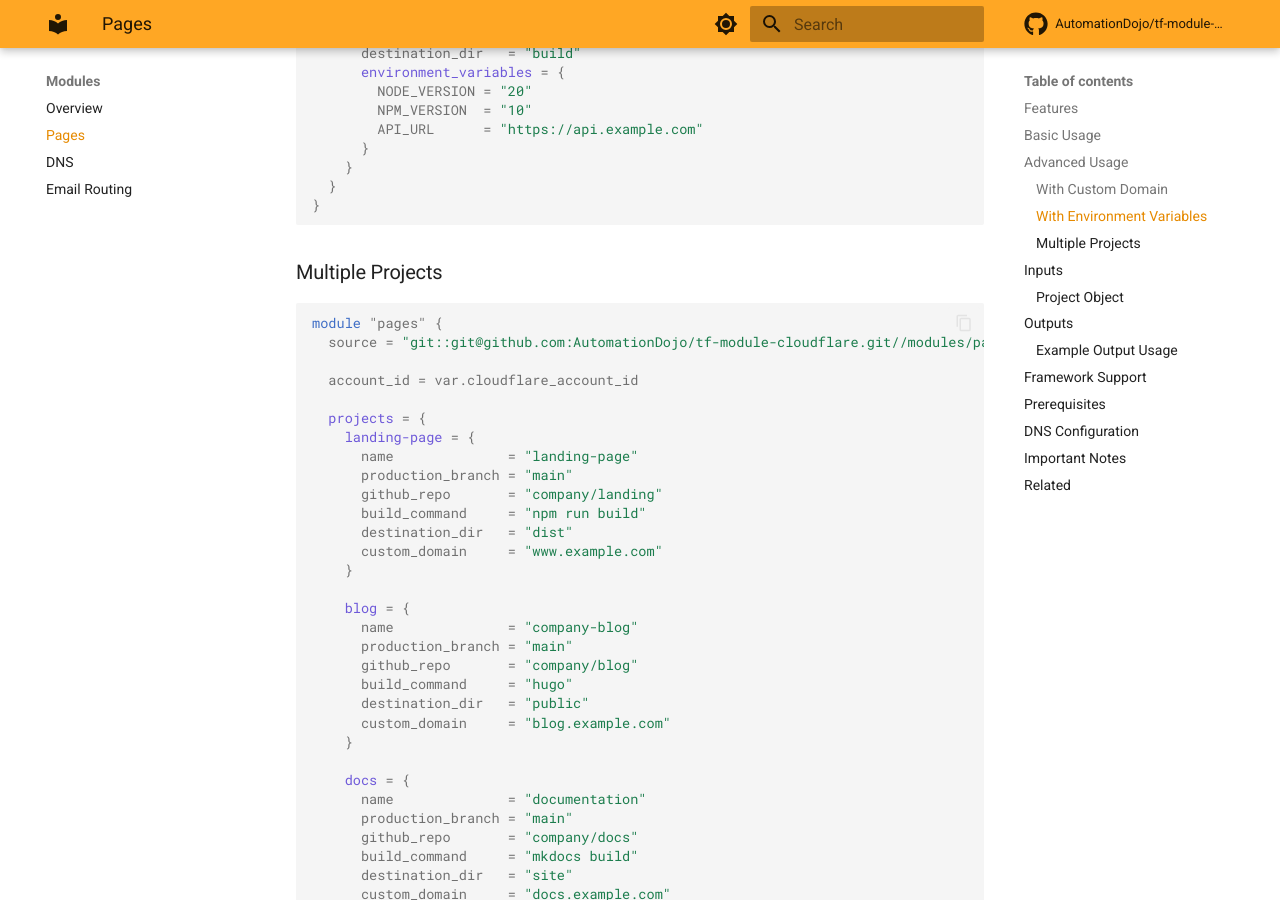
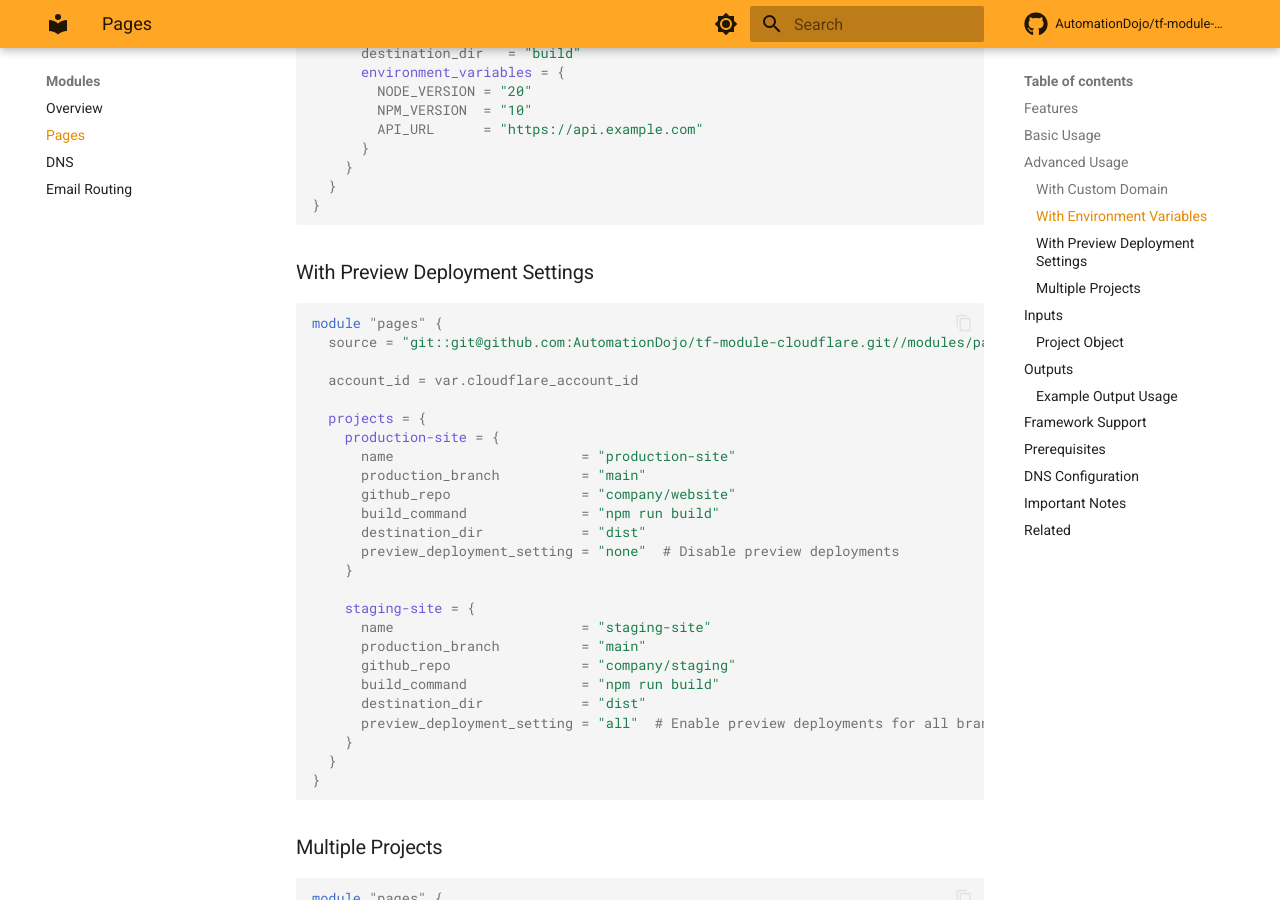
Before and after one commit to AutomationDojo/tf-module-cloudflare, an MkDocs documentation site: the page built from docs/modules/pages.md, in a window 1280 px wide and 900 px high, scrolled down 1644 px. Built offline with MkDocs 1.6.1 and Material for MkDocs 9.7.7, drawn with Linux system fonts in a browser that asks for light colours; comment, search, counter and statistics services are not loaded; the version menu is left out; some of the changed text lies outside the part shown.

Commit message:
feat: add optional parameters

````diff
--- a/docs/modules/pages.md
+++ b/docs/modules/pages.md
@@ -78,6 +78,36 @@ module "pages" {
 }
 ```
 
+### With Preview Deployment Settings
+
+```hcl
+module "pages" {
+  source = "git::git@github.com:AutomationDojo/tf-module-cloudflare.git//modules/pages?ref=v1.0.0"
+
+  account_id = var.cloudflare_account_id
+
+  projects = {
+    production-site = {
+      name                       = "production-site"
+      production_branch          = "main"
+      github_repo                = "company/website"
+      build_command              = "npm run build"
+      destination_dir            = "dist"
+      preview_deployment_setting = "none"  # Disable preview deployments
+    }
+
+    staging-site = {
+      name                       = "staging-site"
+      production_branch          = "main"
+      github_repo                = "company/staging"
+      build_command              = "npm run build"
+      destination_dir            = "dist"
+      preview_deployment_setting = "all"  # Enable preview deployments for all branches
+    }
+  }
+}
+```
+
 ### Multiple Projects
 
 ```hcl
@@ -134,6 +164,7 @@ module "pages" {
 | `build_command` | Build command to run | `string` | Yes | - |
 | `destination_dir` | Output directory after build | `string` | Yes | - |
 | `custom_domain` | Custom domain for the project | `string` | No | `null` |
+| `preview_deployment_setting` | Preview deployment setting (`"none"` or `"all"`) | `string` | No | `"none"` |
 | `environment_variables` | Build environment variables | `map(string)` | No | `{}` |
 
 ## Outputs
@@ -192,6 +223,14 @@ When using custom domains, ensure:
 !!! tip "Environment Variables"
     Environment variables are available during build time. For runtime variables in frameworks like Next.js, use the appropriate prefix (e.g., `NEXT_PUBLIC_`).
 
+!!! info "Preview Deployments"
+    The `preview_deployment_setting` controls automatic deployments for non-production branches:
+
+    - `"none"`: Disables preview deployments (default)
+    - `"all"`: Enables preview deployments for all branches
+
+    Use `"none"` for production sites to avoid unnecessary builds, or `"all"` for development/staging environments where you want to preview changes from all branches.
+
 ## Related
 
 - [Complete Setup Example](../examples/complete-setup.md)
````
Also changed, not shown: 2 other files.
